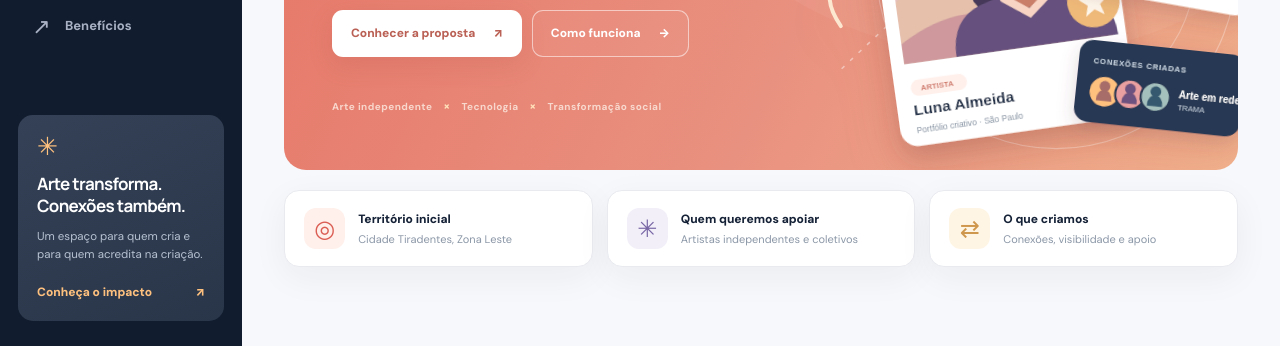
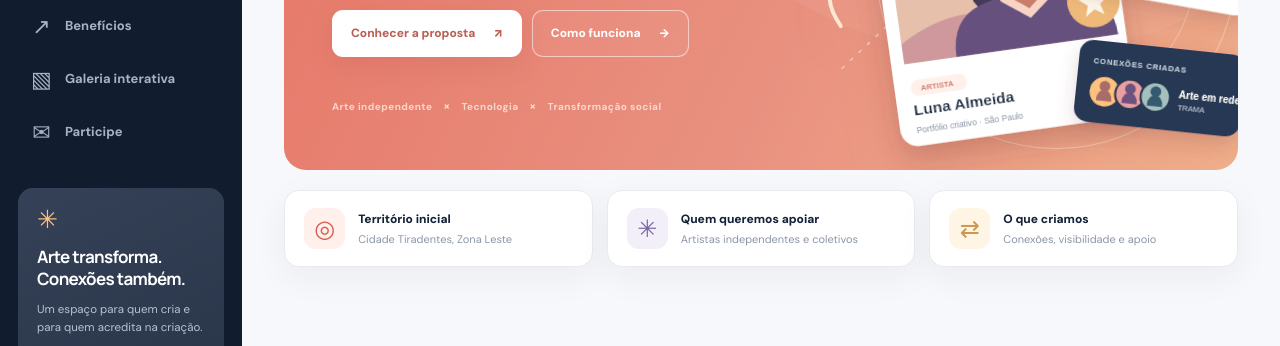
Before and after one commit to trama-citizentech-fiap/TRAMA-Web-Development, a plain HTML site: page index.html in a window 1280 px wide. Shown: the part 420-766 px from the top of the page. Drawn offline with Linux system fonts and the light colour scheme.

Commit message:
Amplia navegacao lateral para galeria e formulario mantendo secoes existentes

```diff
--- a/index.html
+++ b/index.html
@@ -31,6 +31,8 @@
           <a class="nav-item" href="#objetivos" data-nav="objetivos"><span class="nav-symbol" aria-hidden="true">✦</span><span>Objetivos</span></a>
           <a class="nav-item" href="#publico" data-nav="publico"><span class="nav-symbol" aria-hidden="true">☷</span><span>Público-alvo</span></a>
           <a class="nav-item" href="#beneficios" data-nav="beneficios"><span class="nav-symbol" aria-hidden="true">↗</span><span>Benefícios</span></a>
+          <a class="nav-item" href="#galeria" data-nav="galeria"><span class="nav-symbol" aria-hidden="true">▧</span><span>Galeria interativa</span></a>
+          <a class="nav-item" href="#participe" data-nav="participe"><span class="nav-symbol" aria-hidden="true">✉</span><span>Participe</span></a>
         </nav>
       </div>
       <div class="sidebar-bottom">
```
